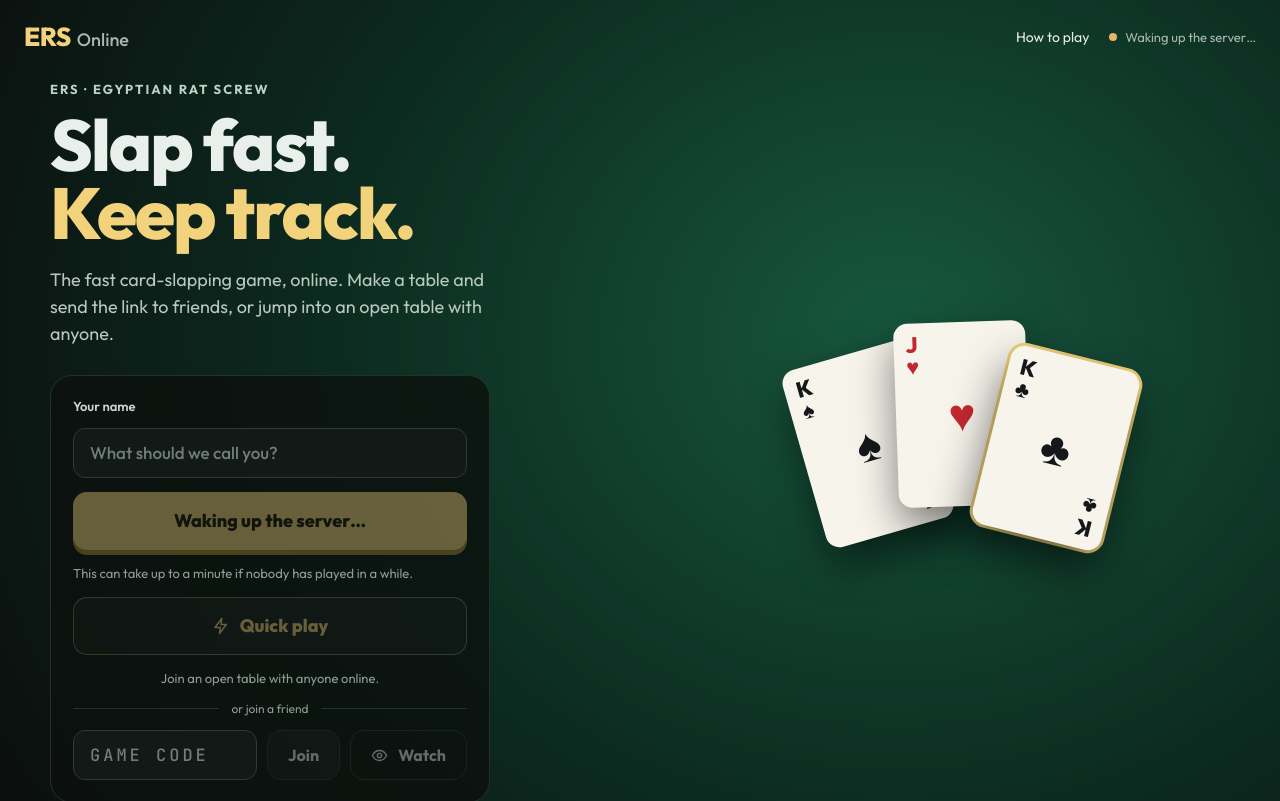
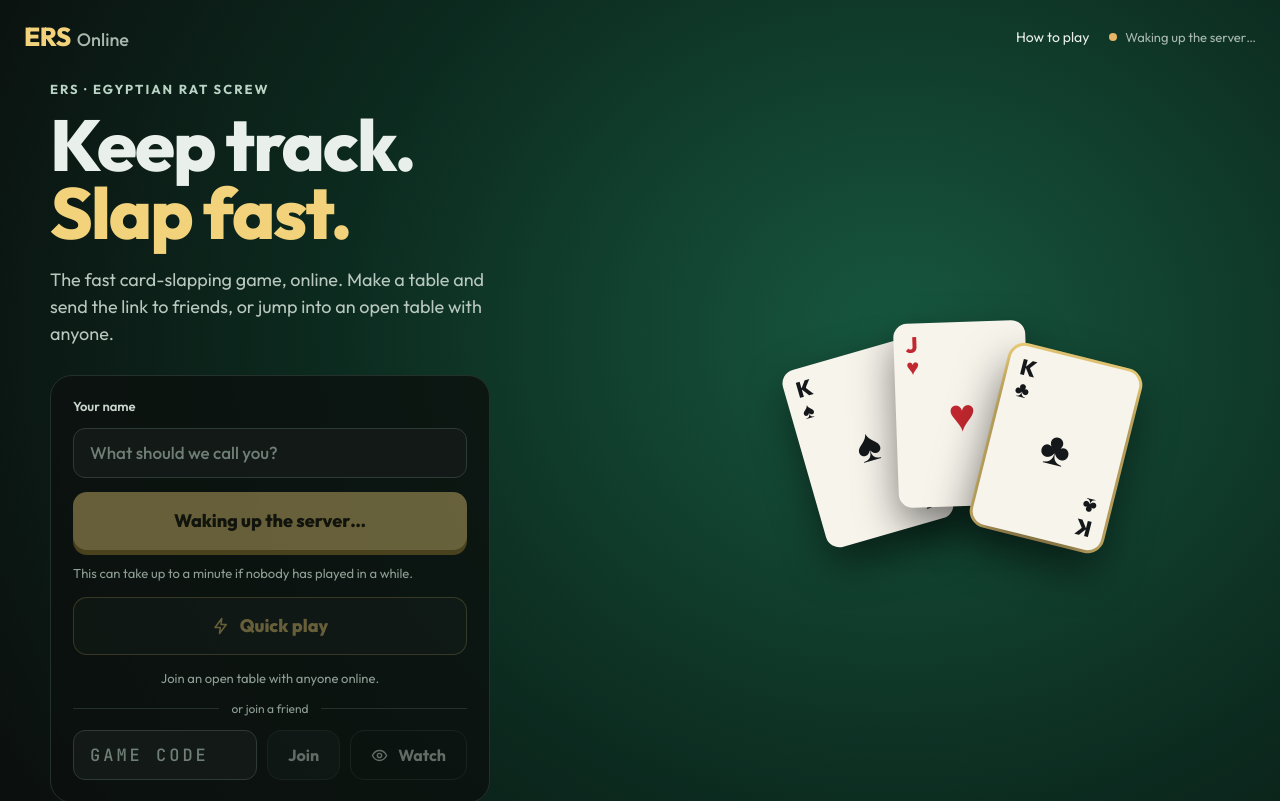
Before and after one commit to richardwweng/ers-online, a React (Vite) app in the folder client/: page / in a window 1280 px wide. Shown: the top 801 px of the page. Built offline with nearby package versions, Linux system fonts and the light colour scheme; no server answers.

Commit message:
Tagline: Keep track. Slap fast.

```diff
--- a/client/index.html
+++ b/client/index.html
@@ -21,14 +21,14 @@
     <meta property="og:type" content="website" />
     <meta property="og:site_name" content="ERS Online" />
     <meta property="og:title" content="Join my ERS game · Egyptian Rat Screw" />
-    <meta property="og:description" content="Slap fast. Keep track. Fast online Egyptian Rat Screw with friends. Tap the link to take a seat." />
+    <meta property="og:description" content="Keep track. Slap fast. Fast online Egyptian Rat Screw with friends. Tap the link to take a seat." />
     <meta property="og:image" content="https://ers-online.pages.dev/og-image.jpg" />
     <meta property="og:image:width" content="1200" />
     <meta property="og:image:height" content="630" />
     <meta property="og:image:alt" content="ERS Online: two sevens on a green card table with a big SLAP! across them" />
     <meta name="twitter:card" content="summary_large_image" />
     <meta name="twitter:title" content="Join my ERS game · Egyptian Rat Screw" />
-    <meta name="twitter:description" content="Slap fast. Keep track. Fast online Egyptian Rat Screw with friends." />
+    <meta name="twitter:description" content="Keep track. Slap fast. Fast online Egyptian Rat Screw with friends." />
     <meta name="twitter:image" content="https://ers-online.pages.dev/og-image.jpg" />
     <link rel="preconnect" href="https://fonts.googleapis.com" />
     <link rel="preconnect" href="https://fonts.gstatic.com" crossorigin />
--- a/client/src/pages/Home.tsx
+++ b/client/src/pages/Home.tsx
@@ -97,9 +97,9 @@ export default function Home() {
           <div>
             <p className="home-eyebrow">ERS · Egyptian Rat Screw</p>
             <h1 className="home-title">
-              Slap fast.
+              Keep track.
               <br />
-              <span className="accent">Keep track.</span>
+              <span className="accent">Slap fast.</span>
             </h1>
             <p className="home-lead">
               The fast card-slapping game, online. Make a table and send the link to friends, or jump into an open table with anyone.
```
Also changed, not shown: client/public/og-image.jpg.
